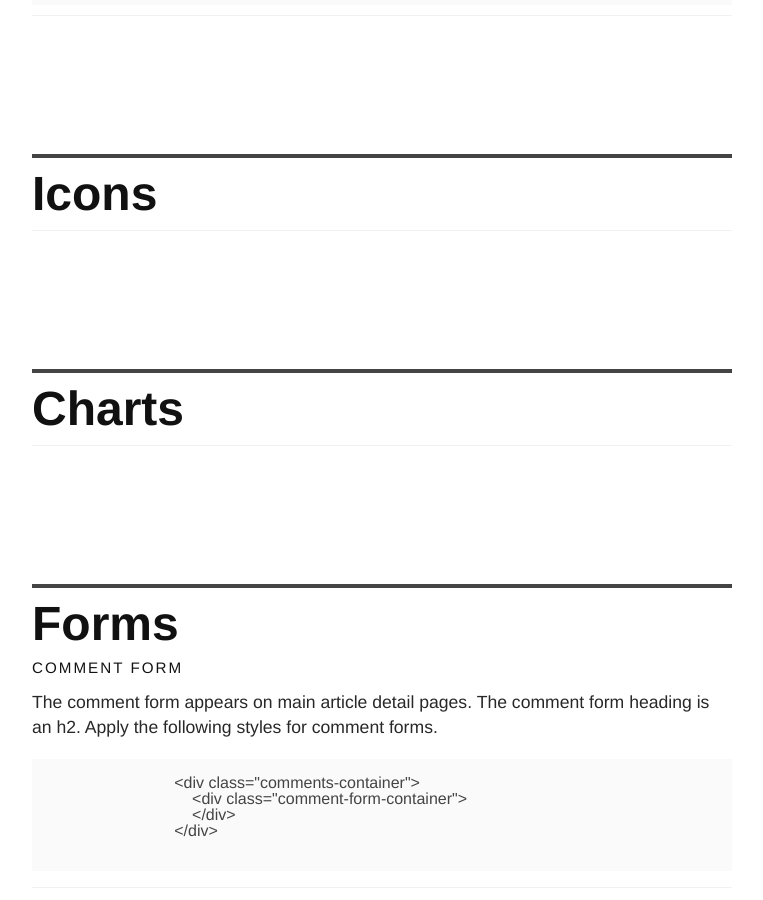
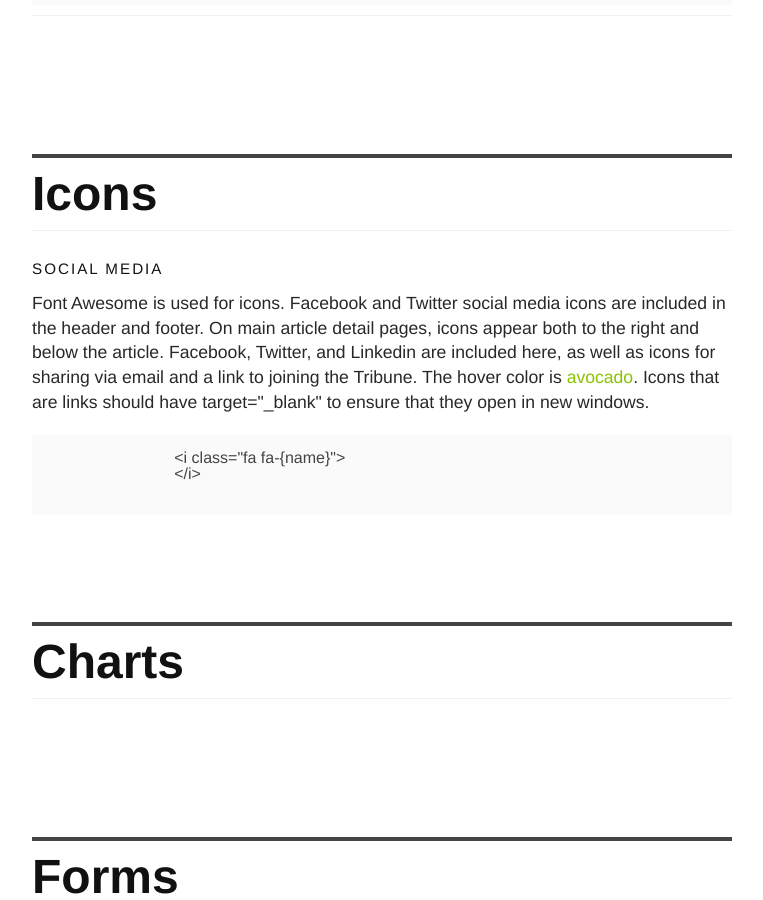
Before and after one commit to texastribune/styleguides, a Jekyll site: the page built from tribtalkstyle.html, in a window 1280 px wide and 900 px high, scrolled down 9788 px. Shown: the whole window, without its empty margins (378-1141 px from the left). Built offline with Jekyll 4.4.1, drawn with Linux system fonts in a browser that asks for light colours.

Commit message:
Add info and example code for social media icons

```diff
--- a/tribtalkstyle.html
+++ b/tribtalkstyle.html
@@ -454,6 +454,16 @@ title: TribTalk Style
                     <a name="icons-section"></a>
                     <h2>Icons</h2>
                     <hr/>
+                    <h3 class="sg-header">Social Media</h3>
+                    <p>Font Awesome is used for icons. Facebook and Twitter social media icons are included in the header and footer. On main article detail pages, icons appear both to the right and below the article. Facebook, Twitter, and Linkedin are included here, as well as icons for sharing via email and a link to joining the Tribune. The hover color is <span style="color: #8ac200">avocado</span>. Icons that are links should have target="_blank" to ensure that they open in new windows.</p>
+                    <div class="code-example">
+                        <pre>
+                            <code>
+                                &lt;i class="fa fa-{name}"&gt;
+                                &lt;/i&gt;
+                            </code>
+                        </pre>
+                    </div>
                 </article>
             </div>
         </div>
```
